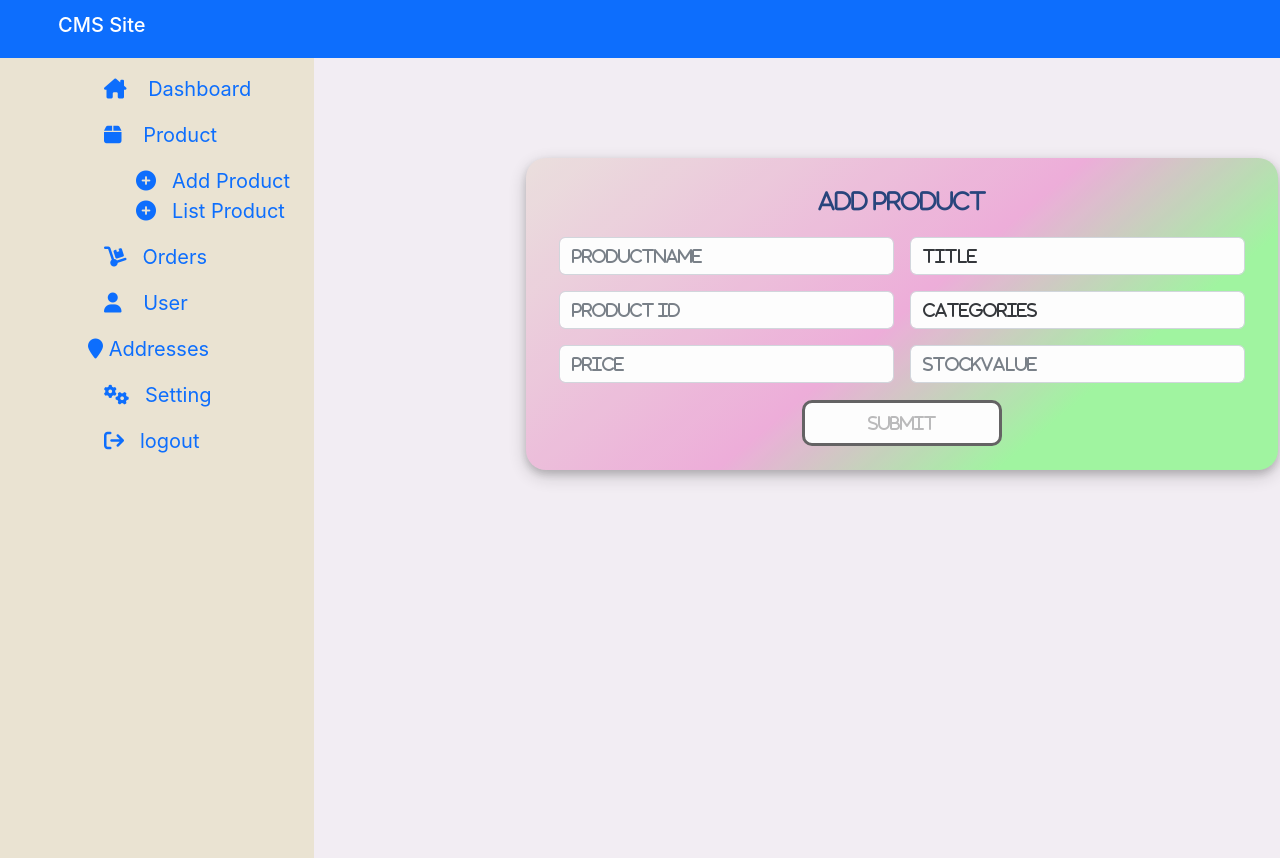
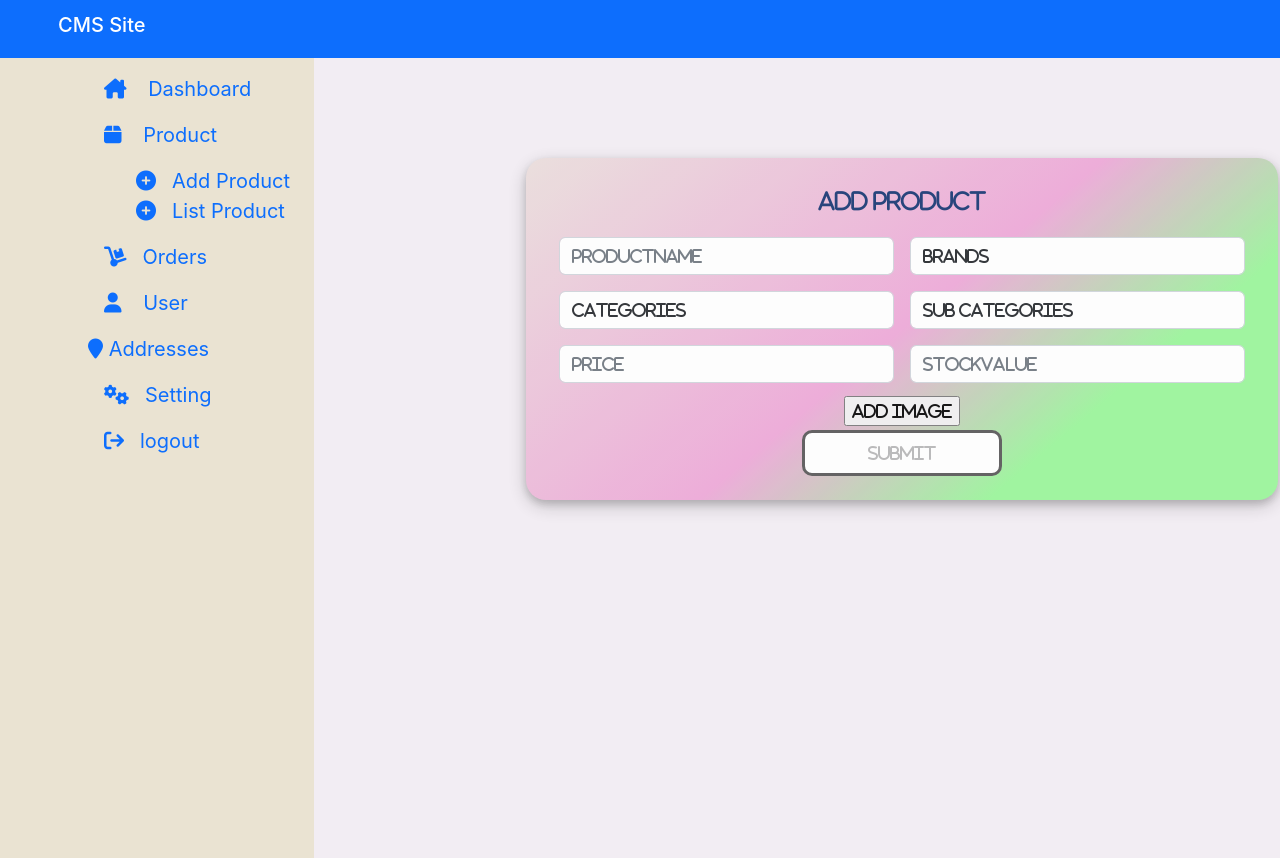
Before and after one commit to AlphaTango1998/CMS1, a React (Create React App) app in the folder clientside/: page /addproduct in a window 1280 px wide. Built offline with nearby package versions, Linux system fonts and the light colour scheme.

Commit message:
Foxtrot1

```diff
--- a/clientside/src/component/Addproduct.js
+++ b/clientside/src/component/Addproduct.js
@@ -33,7 +33,6 @@ const Addproduct = () => {
     e.preventDefault();
     //console.log(token_value);
     await productAdd(product, token_value);
-    navigate('/home');
 
 
   }
@@ -59,26 +58,32 @@ const Addproduct = () => {
                       <tr className='tr'>
                         <td className='td'><input type="text" onChange={(e) => onValueChange(e)} name="pname" className="form-control" placeholder="Productname" /></td>
                         <td className='td'>
-                          <select className="form-control" onChange={(e) => onValueChange(e)} name="ptitle">
-                            <option value="Title">Title</option>
-                            <option value="T-shirt">T-shirt</option>
-                            <option value="Shirt">Shirt</option>
-                            <option value="jeans">jeans</option>
+                          <select className="form-control" onChange={(e) => onValueChange(e)} name="ptitle" placeholder='Brand'>
+                            <option value="Brands">Brands</option>
+                            <option value="Nike">Nike</option>
+                            <option value="Adidas">Adidas</option>
+                            <option value="Under Armour">Under Armour</option>
                           </select>
 
                         </td>
                       </tr>
 
                       <tr className='tr'>
-                        <td className='td'><input type="text" onChange={(e) => onValueChange(e)} name="pid" className="form-control" placeholder='Product Id' /></td>
                         <td className='td'>
                           <select className="form-control" onChange={(e) => onValueChange(e)} name="pcategory">
                             <option value="Product Categories"> Categories</option>
+                            <option value="Shoes">Shoes</option>
+                            <option value="T shirts">T shirts</option>
+                            <option value="Trousers">Trousers</option>
+                          </select>
+                        </td>
+                        <td className='td'>
+                        <select className="form-control" onChange={(e) => onValueChange(e)} name="pcategory">
+                            <option value="Product Categories">Sub Categories</option>
                             <option value="Formal">Formal</option>
                             <option value="Regular">Regular</option>
                             <option value="Party wear">Party wear</option>
                           </select>
-
                         </td>
 
                       </tr>
@@ -88,7 +93,7 @@ const Addproduct = () => {
                       </tr>
                     </tbody>
                   </table>
-
+                  <input type="button" value="Add Image" classname = "button"/><br></br>
                   <input type="submit" value="Submit" className="button regibutton" />
                 </center>
               </form>
```
Also changed, not shown: 1 other file (tests, documents, lock files or other folders).
